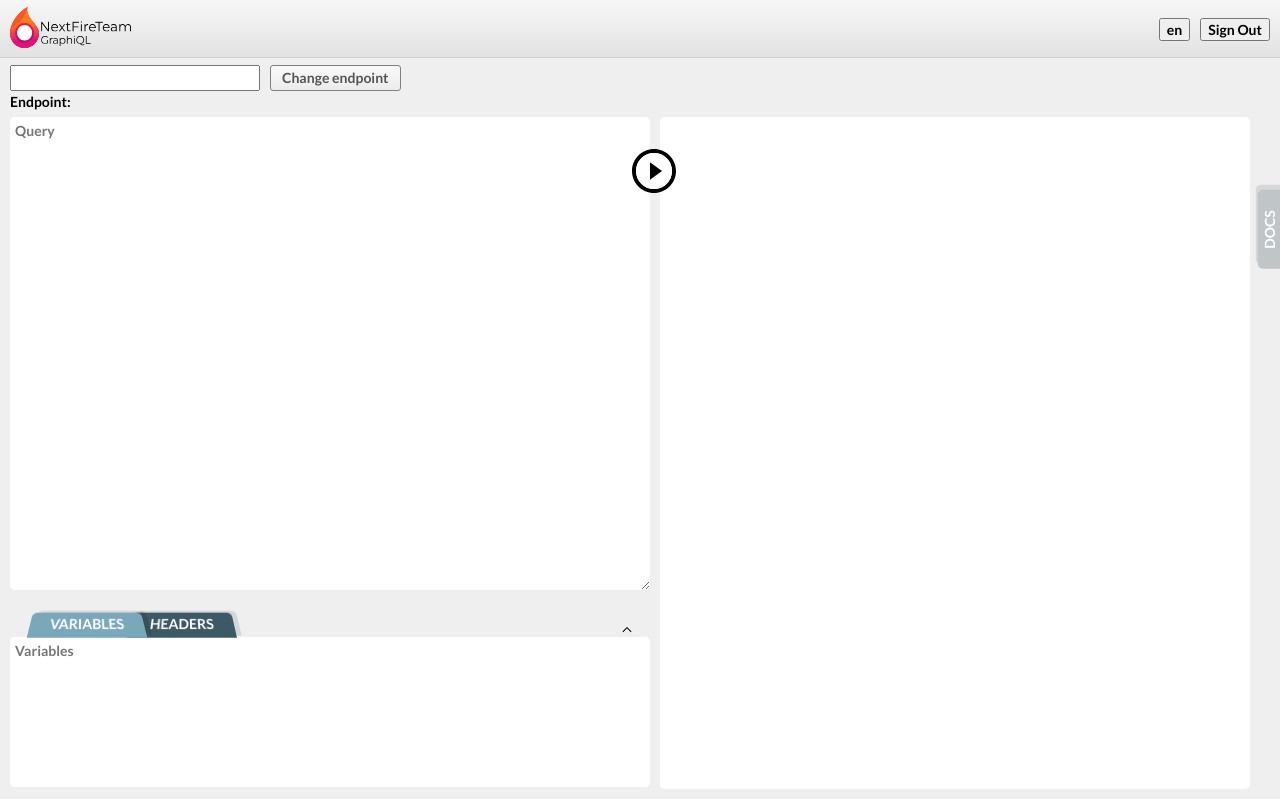
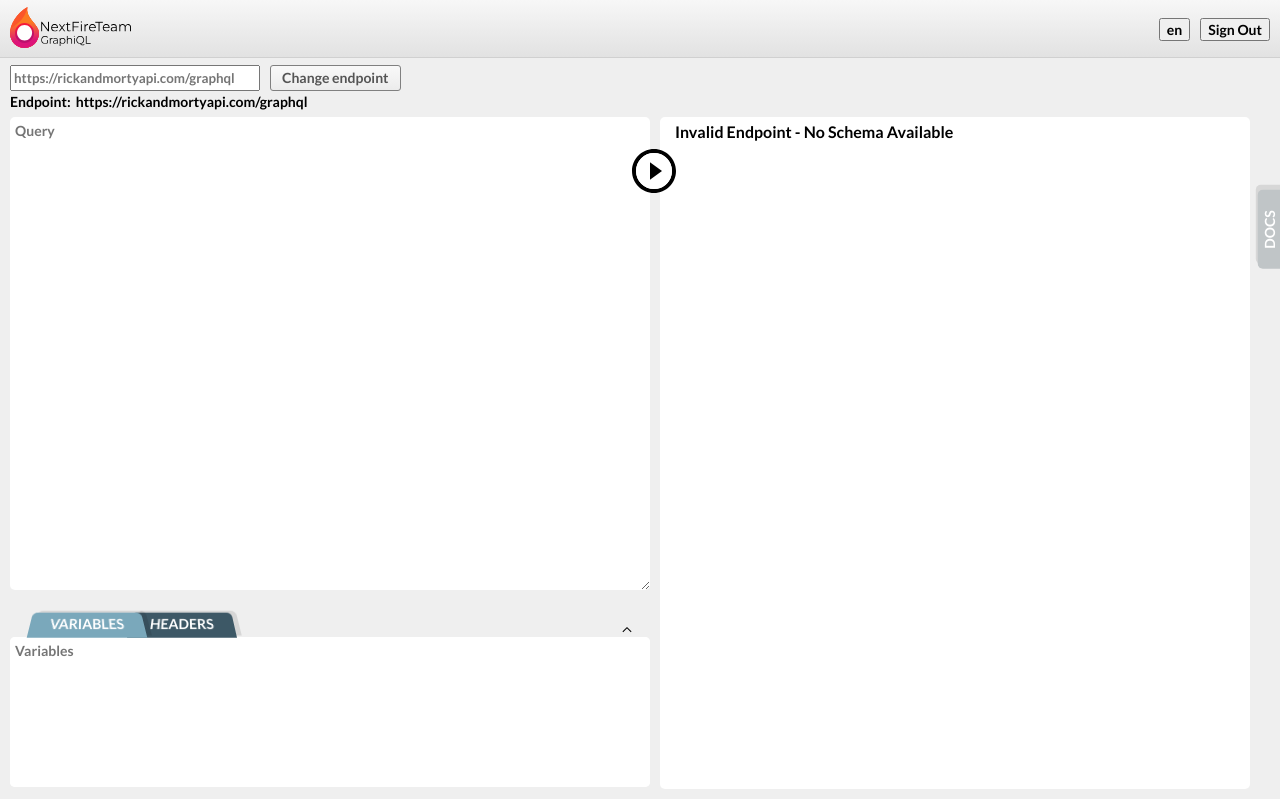
Before and after one commit to IlyaKozak/graphiql-app, a Next.js app: page /graphiql in a window 1280 px wide. Built offline with nearby package versions, Linux system fonts and the light colour scheme; no server answers; sample sign-in values are in the browser's storage.

Commit message:
refactor: lazy-loader logic

```diff
--- a/src/components/EndpointSection/EndpointSection.tsx
+++ b/src/components/EndpointSection/EndpointSection.tsx
@@ -7,9 +7,10 @@ interface IEndpointSectionProps {
   onEndpointSubmit: (endpoint: string) => void;
   endpoint: string;
   isLoadingSchema: boolean;
+  isValidEndpoint: boolean;
 }
 
-function EndpointSection({ onEndpointSubmit, endpoint, isLoadingSchema }: IEndpointSectionProps) {
+function EndpointSection({ onEndpointSubmit, endpoint, isLoadingSchema, isValidEndpoint }: IEndpointSectionProps) {
   const inputRef = useRef<HTMLInputElement | null>(null);
   const [locale] = useLocaleContext();
   const {
@@ -42,7 +43,7 @@ function EndpointSection({ onEndpointSubmit, endpoint, isLoadingSchema }: IEndpo
             )}
           </form>
           <span className={classes.spanEndpoint}>
-            {endpointText} <strong>{endpoint}</strong>
+            {endpointText} <strong>{isValidEndpoint ? endpoint : 'You Sucks'}</strong>
           </span>
         </div>
       </div>
--- /dev/null
+++ b/src/constants/defaultGraphQLEndpoint.ts
@@ -0,0 +1 @@
+export const DEFAULT_GRAPHQL_ENDPOINT = 'https://rickandmortyapi.com/graphql';
--- /dev/null
+++ b/src/constants/endpointRegexp.ts
@@ -0,0 +1 @@
+export const regexpToValidateEndpoint= /^https?:\/\/(?:www\.)?[-a-zA-Z0-9@:%._\+~#=]{1,256}\.[a-zA-Z0-9()]{1,6}\b(?:[-a-zA-Z0-9()@:%_\+.~#?&\/=]*)$/;
--- a/src/pages/graphiql/index.tsx
+++ b/src/pages/graphiql/index.tsx
@@ -11,17 +11,21 @@ import EditorSection from '@/components/EditorSection/EditorSection';
 import Loader from '@/components/Loader/Loader';
 import { useLocaleContext } from '@/context/locale.context';
 import classes from '../../components/Docs/docs.module.css';
+import { DEFAULT_GRAPHQL_ENDPOINT } from '../../constants/defaultGraphQLEndpoint';
+import { regexpToValidateEndpoint } from '@/constants/endpointRegexp';
 
 const LazyDocs = lazy(() => import('../../components/Docs/Docs'));
 
 export default function Main() {
   const { authUser, isLoading } = useAuthContext();
   const router = useRouter();
-  const [endpoint, setEndpoint] = useState('');
+  const [endpoint, setEndpoint] = useState(DEFAULT_GRAPHQL_ENDPOINT);
   const [schemaData, setSchemaData] = useState<Schema | null>(null);
   const [response, setResponse] = useState<string | null>(null);
   const [active, setActive] = useState(false);
   const [isLoadingSchema, setIsLoadingSchema] = useState(false);
+  const [isLazy, setIsLazy] = useState(false);
+  const [isValidEndpoint, setIsValidEndpoint] = useState(true);
 
   const [locale] = useLocaleContext();
   const {
@@ -29,14 +33,24 @@ export default function Main() {
   } = locale;
 
   const handleLableClick = () => {
+    if(isLazy === false){
+      setIsLazy(true);
+    }
     if (schemaData) {
       setActive(!active);
     }
   };
 
   const handleEndpointSubmit = (endpoint: string) => {
-    setEndpoint(endpoint);
-    setResponse(null);
+    if(endpoint.match(regexpToValidateEndpoint)) {
+      setEndpoint(endpoint);
+      setResponse(null);
+      setIsValidEndpoint(true);
+    } else {
+      setIsValidEndpoint(false);
+      setSchemaData(null);
+      setEndpoint('');
+    }
   };
 
   useEffect(() => {
@@ -81,6 +95,7 @@ export default function Main() {
             onEndpointSubmit={handleEndpointSubmit}
             endpoint={endpoint}
             isLoadingSchema={isLoadingSchema}
+            isValidEndpoint={isValidEndpoint}
           />
           <div className="container-main">
             <div
@@ -93,7 +108,7 @@ export default function Main() {
             <ResponseSection response={response} />
             <div className={active && schemaData ? classes.docsVisible : classes.docsInvisible}>
               <Suspense fallback={<Loader />}>
-                {schemaData && <LazyDocs handleLableClick={handleLableClick} schema={schemaData} />}
+                {schemaData && isLazy && <LazyDocs handleLableClick={handleLableClick} schema={schemaData} />}
               </Suspense>
             </div>
           </div>
```
